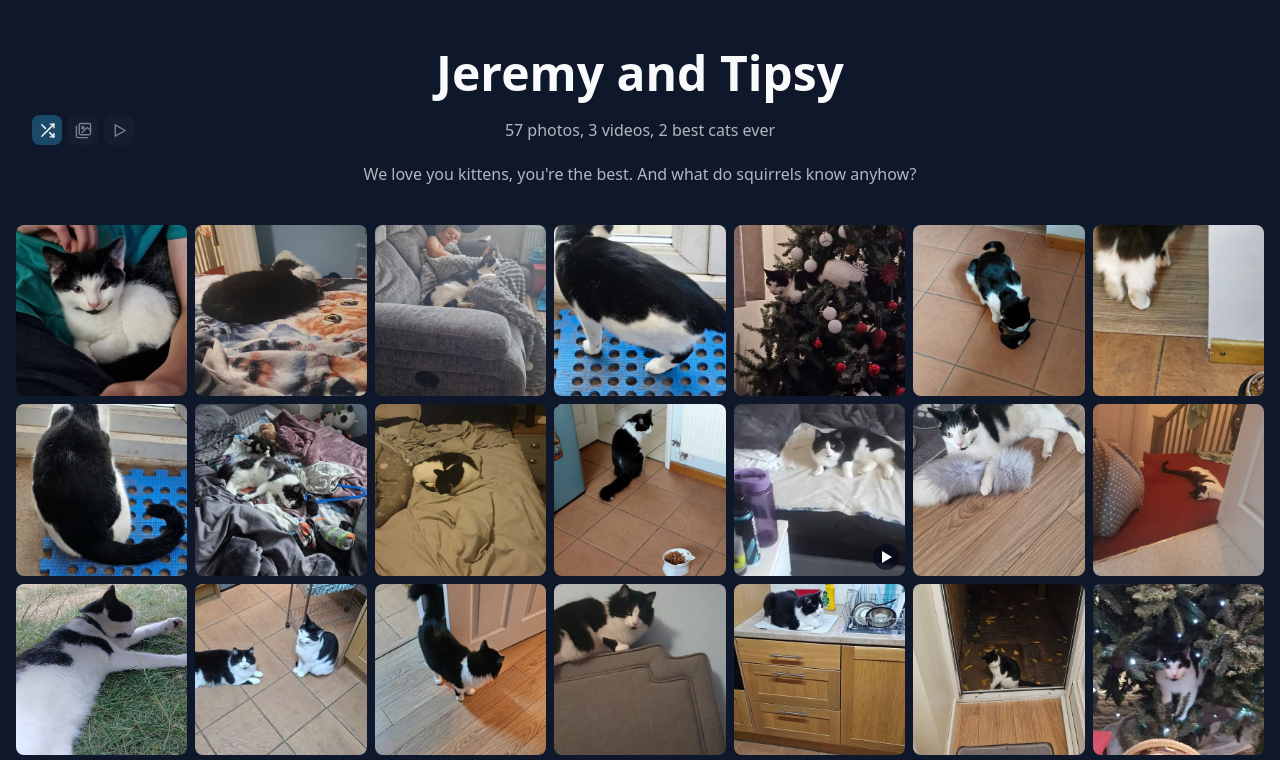
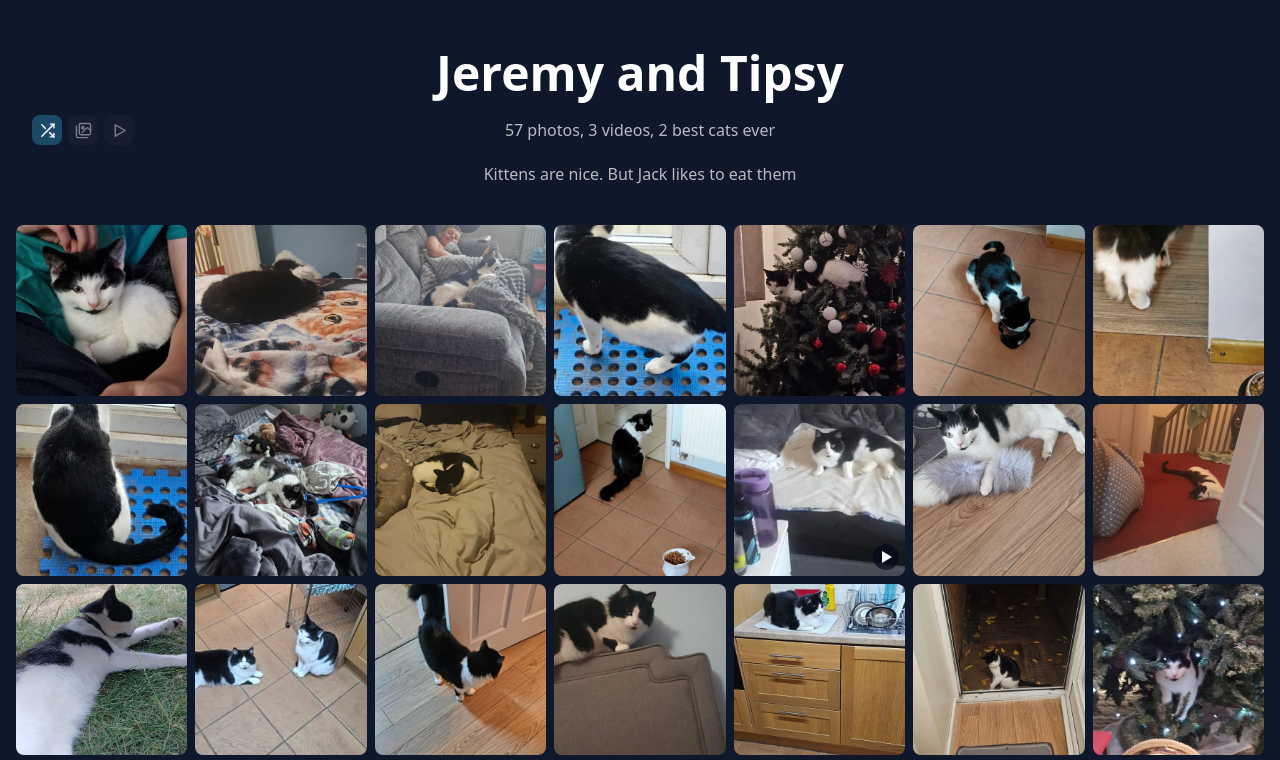
Before and after one commit to speedysheep/jeremyandtipsy.com, a website: page public/index.html in a window 1280 px wide. Shown: the top 760 px of the page. Drawn offline with Linux system fonts and the light colour scheme.

Commit message:
Change the status text

```diff
--- a/public/index.html
+++ b/public/index.html
@@ -3,7 +3,7 @@
   <head>
     <meta charset="UTF-8" />
     <meta name="viewport" content="width=device-width, initial-scale=1.0" />
-    <title>Jeremy and Tipsy's world of adventure</title>
+    <title>Jeremy and Tipsy's very silly website</title>
     <link rel="stylesheet" href="styles.css" />
     <script src="app.js" defer></script>
   </head>
@@ -34,7 +34,7 @@
         </div>
         <p id="subtitle">Loading gallery&hellip;</p>
       </div>
-      <p id="love">We love you kittens, you're the best. And what do squirrels know anyhow?</p>
+      <p id="love">Kittens are nice. But Jack likes to eat them</p>
     </header>
 
     <main>
--- a/public/styles.css
+++ b/public/styles.css
@@ -11,7 +11,7 @@ body {
   margin: 0;
   min-height: 100vh;
   background: #0f172a;
-  color: #f8fafc;
+  color: #ffffff;
 }
 
 header {
```
